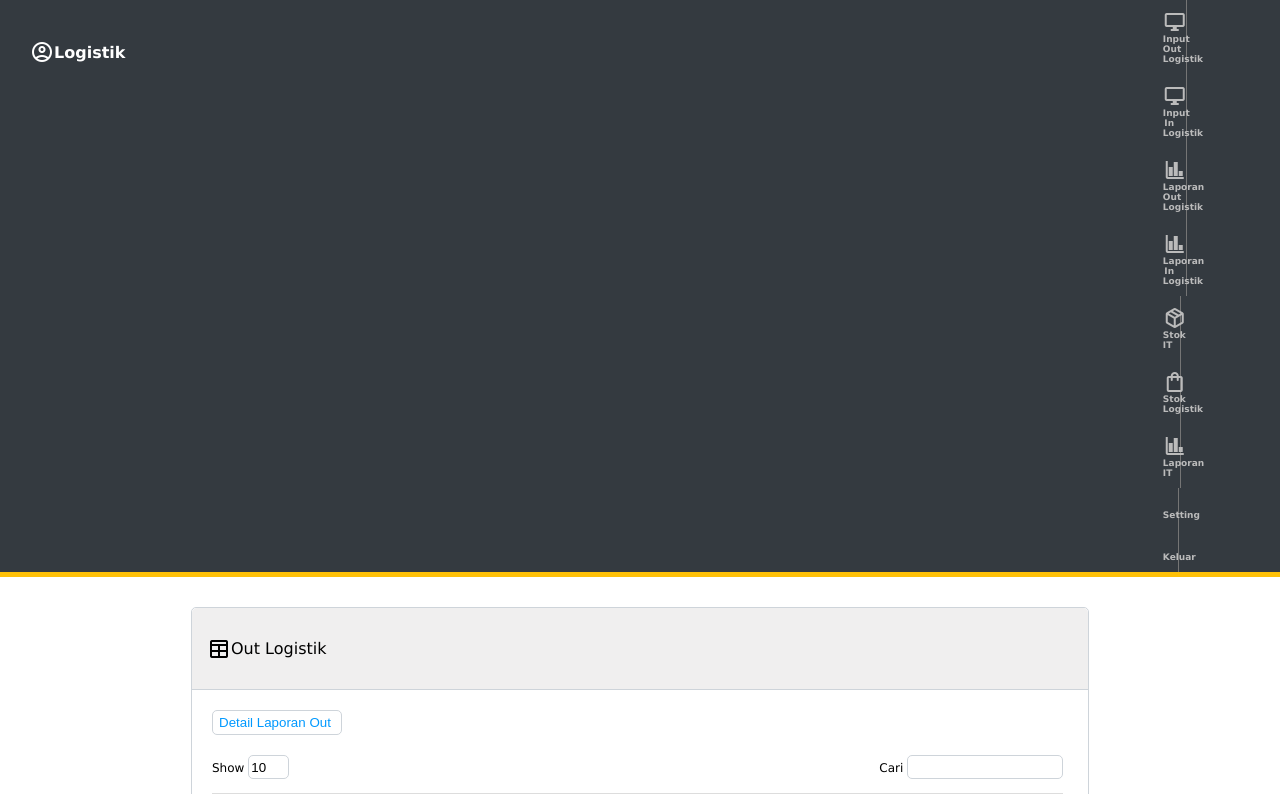
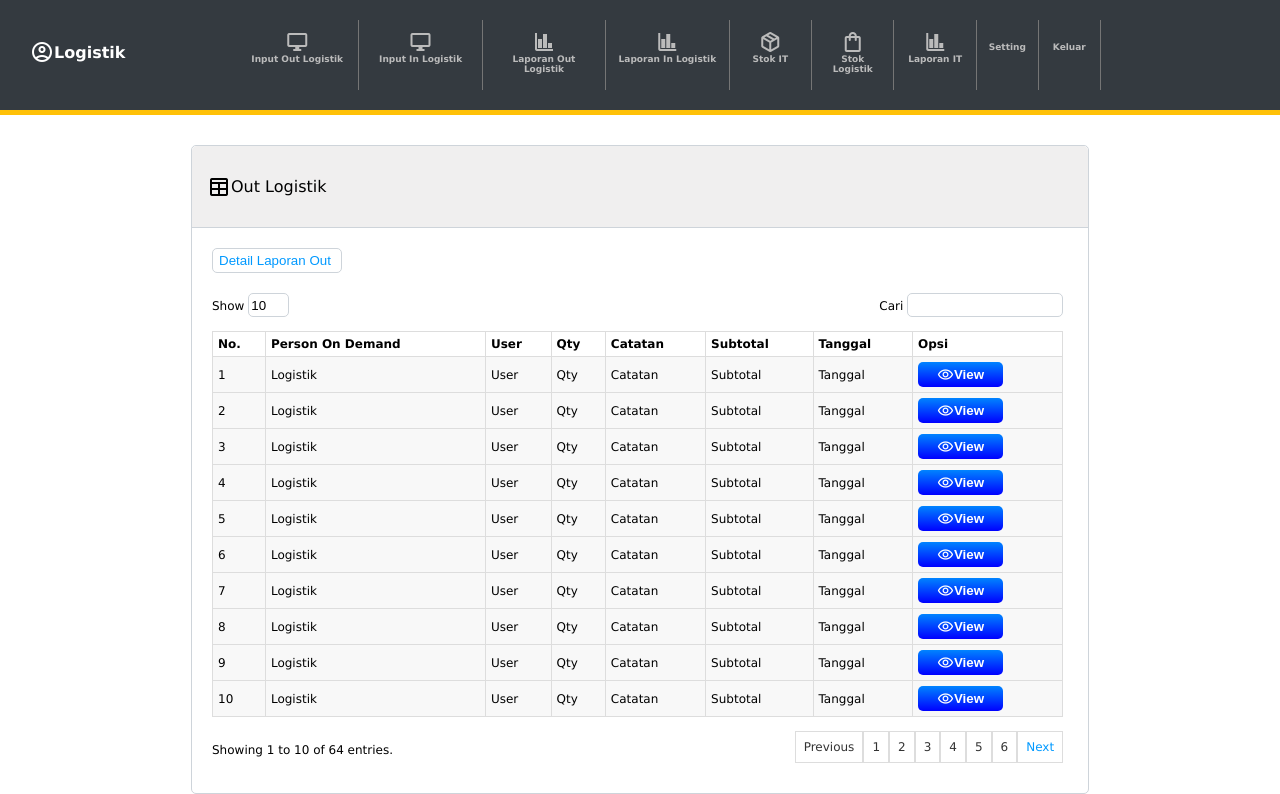
Before and after one commit to YoshuaGES/Magang-Teo-Admin, a PHP site: the page made by User/Laporan Out/laporanOut.html in a window 1280 px wide. Shown: the top 794 px of the page. Run offline with PHP 8.4, Linux system fonts and the light colour scheme.

Commit message:
Fix laporan out nav

```diff
--- a/User/Laporan Out/laporanOut.css
+++ b/User/Laporan Out/laporanOut.css
@@ -15,6 +15,13 @@ header {
 .container {
     display: flex;
     justify-content: center;
+}
+
+.navbar {
+    width: 80%;
+    height: 70px;
+    padding: 20px;
+    display: flex;
 }
 
 .logo {
```
